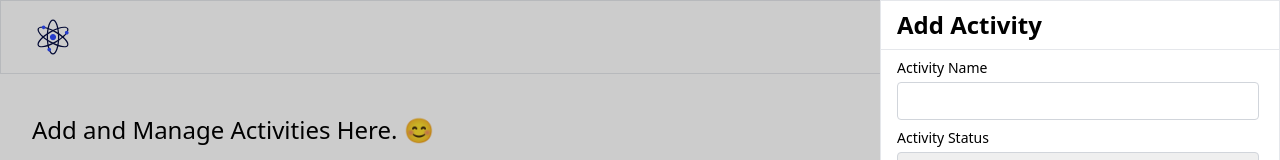
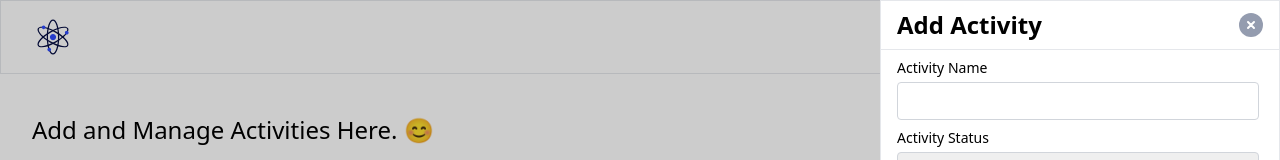
Before and after one commit to Ahsan-Ayaz1/ActivityList, a Vue app: page / in a window 1280 px wide. Both pictures are taken after a click on the element "Add new Activity". Shown: the top 160 px of the page. Built offline with nearby package versions, Linux system fonts and the light colour scheme.

Commit message:
add: :art: Add Cross Icon in Modal

```diff
--- a/src/components/BaseModal.vue
+++ b/src/components/BaseModal.vue
@@ -15,12 +15,12 @@
                 {{ description }}
               </p>
             </div>
-            <!-- <img
+            <img
               class="cursor-pointer"
               @click="closeModal"
-              src="/Icons/cross-icon.svg"
+              src="/src/assets/cross-icon.svg"
               alt="cross"
-            /> -->
+            />
           </div>
           <hr />
         </template>
@@ -40,9 +40,6 @@
 </template>
 
 <script setup>
-import { defineProps, defineEmits } from "vue";
-
-// Props definition
 defineProps({
   isVisible: {
     type: Boolean,
```
Also changed, not shown: src/assets/cross-icon.svg (added).
